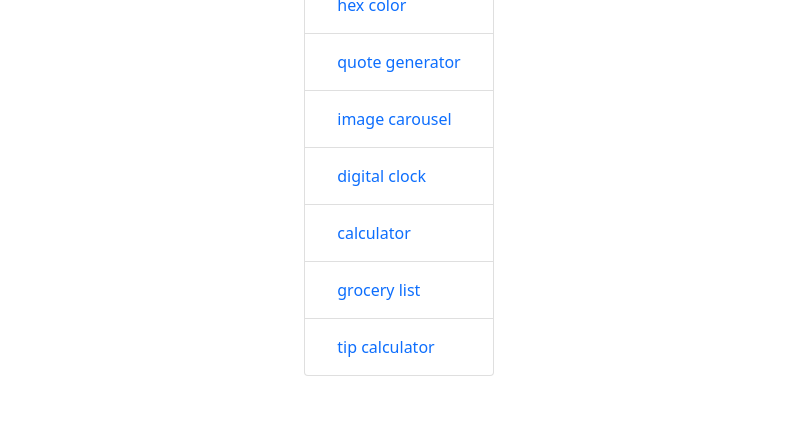
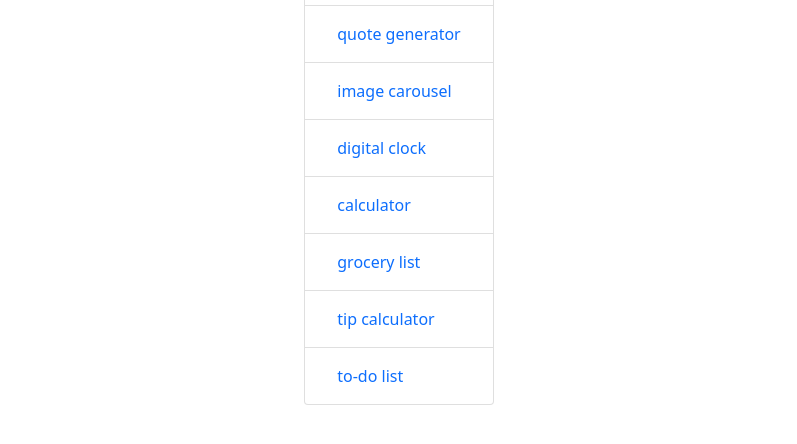
Before and after one commit to davidfox15/JSProjects, a plain HTML site: page index.html in a window 1280 px wide. Shown: the part 252-696 px from the top of the page, without its empty margins (241-1038 px from the left). Drawn offline with nearby package versions, Linux system fonts and the light colour scheme; files that its build step writes are made by us from their sources.

Commit message:
Добавиил ссылку на главную страницу

```diff
--- a/index.html
+++ b/index.html
@@ -37,6 +37,9 @@
                 <li class="list-group-item">
                     <a class="nav-link" href="./tip calculator/index.html">tip calculator</a>
                 </li>
+                <li class="list-group-item">
+                    <a class="nav-link" href="./to-do list/index.html">to-do list</a>
+                </li>
             </ul>
         </div>
     </body>
```
